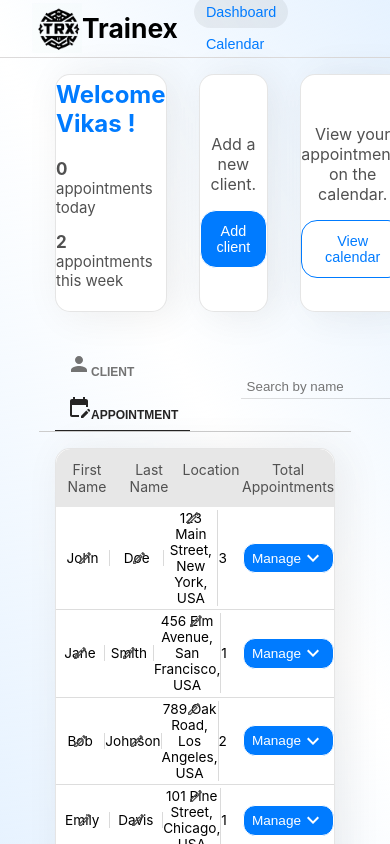
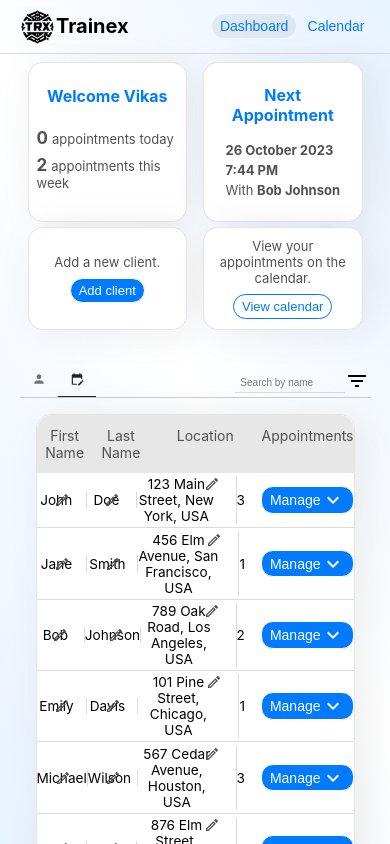
Before and after one commit to Vikas10102001/Trainex, a React (Create React App) app: page / in a window 390 px wide. Built offline with nearby package versions, Linux system fonts and the light colour scheme.

Commit message:
added responsive styles

```diff
--- a/src/components/Appointment/AppointmentData.jsx
+++ b/src/components/Appointment/AppointmentData.jsx
@@ -1,7 +1,7 @@
 import AppointmentDataItem from "./AppointmentDataItem";
 export default function AppointmentData({ item }) {
   return (
-    <ul className="table">
+    <ul className="table appointment">
       <li className="table-header">
         <div>No.</div>
         <div>Date</div>
--- a/src/components/Appointment/AppointmentTable.jsx
+++ b/src/components/Appointment/AppointmentTable.jsx
@@ -16,12 +16,12 @@ function AppointmentTable({ clientAppointment }) {
   };
   return (
     <Card className={"table-card"}>
-      <ul className="table">
+      <ul className="table client-appointment">
         <li className="table-header">
           <div>First Name</div>
           <div>Last Name</div>
           <div>Location</div>
-          <div>Total Appointments</div>
+          <div>Appointments</div>
         </li>
         {clientAppointment.length === 0 ? (
           <p className="no-data">No appoitnments</p>
--- a/src/components/Calender/Info/InfoCard.jsx
+++ b/src/components/Calender/Info/InfoCard.jsx
@@ -20,8 +20,7 @@ export default function InfoCard({ data, currentDate }) {
   const handleModalOnCancel = () => {
     setCountModalIsOpen(false);
   };
-  let str = "appointment";
-  if (count > 1) str = str + "s";
+  let str = "scheduled";
   data.sort(compareTimes);
   return (
     <div>
--- a/src/components/Calender/Main/Day.jsx
+++ b/src/components/Calender/Main/Day.jsx
@@ -3,14 +3,15 @@ import Info from "../Info/Info";
 
 export default function Day({ currentMonth, day, clientAppointment }) {
   const current = new Date();
-  const currentDate =
-    `${currentMonth.getMonth()+1}/${day}/${current.getFullYear()}`
+  const currentDate = `${
+    currentMonth.getMonth() + 1
+  }/${day}/${current.getFullYear()}`;
   let clientAppointmentForDate = [];
   for (let el of clientAppointment) {
     el.appointments.forEach((appointment) => {
       if (currentDate === appointment.date)
         clientAppointmentForDate.push({
-          name: el.firstName + el.lastName,
+          name: el.firstName + " " + el.lastName,
           time: appointment.time,
         });
     });
--- a/src/components/Dashboard/Main/DashboardMainHeader.jsx
+++ b/src/components/Dashboard/Main/DashboardMainHeader.jsx
@@ -32,14 +32,14 @@ export default function DashboardMainHeader({
           onClick={handleClientSwitch}
         >
           <Person />
-          Client
+          <span>Client</span>
         </button>
         <button
           onClick={handleAppointmentSwitch}
           className={`${switchAppointment ? "active" : ""}`}
         >
           <EditCalendar />
-          Appointment
+          <span>Appointment</span>
         </button>
       </div>
       {switchAppointment && (
--- a/src/components/Dashboard/Top/DashboardTopLeft.jsx
+++ b/src/components/Dashboard/Top/DashboardTopLeft.jsx
@@ -12,9 +12,10 @@ export default function DashboradTopLeft({
   todayAppointments,
   weeklyAppointments,
 }) {
+  const trainer = "Vikas";
   return (
     <Card additionalStyles={additionalStyles} className={"dashboard-top-left"}>
-      <div className="data-heading">Welcome Vikas !</div>
+      <div className="data-heading">Welcome {trainer}</div>
       <div className="data-items">
         <div className="data-item">
           <p className="key">
--- a/src/components/Dashboard/Top/DashboardTopRight.jsx
+++ b/src/components/Dashboard/Top/DashboardTopRight.jsx
@@ -22,7 +22,7 @@ export default function DashboardTopRight({
   )
     formatDateAndTime = formatDate(nextAppointment);
   return (
-    <Card additionalStyles={additionalStyles}>
+    <Card additionalStyles={additionalStyles} className={"dashboard-top-right"}>
       <div className="data-heading">Next Appointment</div>
       {nextAppointment ? (
         <div className="data-items">
--- a/src/components/shared/component/Alert.jsx
+++ b/src/components/shared/component/Alert.jsx
@@ -17,5 +17,5 @@ export default function Alert({ data}) {
       clearTimeout(timer);
     };
   }, [dispatch]);
-  return visible ? <div className={`alert alert_${data.type}`}>{data.message}</div> : null;
+  return visible ? <div className={`alert alert_$`}>{data.message}</div> : null;
 }
--- a/src/styles/App.css
+++ b/src/styles/App.css
@@ -17,6 +17,7 @@ body {
 
 ::-webkit-scrollbar {
   width: 5px;
+  height: 5px;
 }
 
 ::-webkit-scrollbar-track {
@@ -39,6 +40,9 @@ body {
   height: 100vh;
   overflow: scroll;
   overflow-x: hidden;
+  display: flex;
+  align-items: center;
+  flex-direction: column;
 }
 a {
   text-decoration: none;
@@ -117,6 +121,7 @@ a {
   border-radius: 15px;
   border: 1px solid rgba(5, 5, 5, 0.1);
   box-shadow: 9px 2px 40px 1px rgba(0, 0, 0, 0.07);
+  height: fit-content;
 }
 
 /* button */
@@ -205,7 +210,7 @@ button.danger:hover {
   position: relative;
 }
 .editable-field .field {
-  width: 100%;
+  width: 80%;
   display: flex;
   justify-content: space-around;
   align-items: center;
@@ -222,6 +227,7 @@ button.danger:hover {
   right: 1rem;
 }
 
+/* input */
 input[type="search"],
 input[type="date"] {
   padding: 0.25rem 1rem 0.25rem 0.35rem;
@@ -247,3 +253,27 @@ input[type="time"] {
   font-size: 12px;
   margin: 0;
 }
+@media screen and (max-width: 780px)
+{
+  .alert{
+    padding: 0.6rem 2rem;
+    width: max-content;
+  }
+}
+@media screen and (max-width: 500px) {
+  .modal-card {
+    max-width: 80vw;
+  }
+  .alert{
+    padding: 0.6rem 1rem;
+    width: 200px;
+  }
+}
+
+@media screen and (max-width: 450px)
+{
+  .modal-card button{
+    margin: 0 0.25rem;
+    padding: 0.25rem 0.5rem;
+  }
+}
--- a/src/styles/dashboard.css
+++ b/src/styles/dashboard.css
@@ -1,17 +1,23 @@
 .dashboard-top {
   display: flex;
+  position: relative;
   justify-content: space-between;
   height: 32vh;
   width: 80vw;
-  position: relative;
-  left: 50%;
-  transform: translateX(-40vw);
   box-sizing: border-box;
 }
 .dashboard-top .data-heading {
   font-size: 1.5rem;
   font-weight: bold;
   color: #007bff;
+  text-align: center;
+}
+.dashboard-top-left,
+.dashboard-top-right,
+.dashboard-top-middle .card {
+  height: 13rem;
+  padding: 0.5rem;
+  box-sizing: border-box;
 }
 .dashboard-top-middle {
   flex: 2;
@@ -123,14 +129,6 @@
   padding: 0.4rem 0.65rem;
 }
 
-.table-card {
-  overflow: hidden;
-}
-ul.table {
-  list-style-type: none;
-  padding: 0;
-  margin: 0;
-}
 ul.table .no-data {
   text-align: center;
 }
@@ -149,11 +147,18 @@ li.table-row {
   border-bottom: 1px solid #ddd;
   padding: 0.2rem 0;
 }
-
 li.table-row div,
 li.table-header div {
   flex: 1;
   text-align: center;
+}
+.table.client-appointment li.table-row div:nth-child(3),
+.table.client-appointment li.table-header div:nth-child(3) {
+  flex-grow: 2;
+}
+.table.appointment li.table-row div:nth-child(3),
+.table.appointment li.table-header div:nth-child(3) {
+  flex-grow: 1;
 }
 li.table-header div {
   color: #515151;
@@ -166,6 +171,7 @@ li .table-row-item {
   justify-content: center;
   align-items: center;
 }
+
 li.table-row button {
   display: flex;
   justify-content: center;
@@ -192,6 +198,7 @@ li.table-row span {
 li.table-row.client div {
   font-size: 14px;
 }
+
 /* Create appointment */
 .create-appointment {
   display: flex;
@@ -237,3 +244,129 @@ li.table-row.client div {
 .confirm-modal-btn {
   margin: 0 0.75rem;
 }
+
+@media screen and (max-width: 1050px) {
+  .dashboard-top-middle {
+    flex-direction: column;
+    height: 13rem;
+    flex: 1;
+    margin: 1rem 0;
+    justify-content: space-between;
+  }
+  .dashboard-top-middle button {
+    padding: 0.25rem 0.5rem;
+    font-size: 13px;
+    margin-top: 0.5rem;
+  }
+  .dashboard-top-middle .card {
+    margin: 0;
+    box-sizing: border-box;
+  }
+  .dashboard-top-middle .card p {
+    margin: 0;
+    font-size: 13px;
+  }
+  .dashboard-top-middle div:nth-child(2) {
+    margin-top: 1rem;
+  }
+}
+@media screen and (max-width: 950px) {
+  .dashboard-main .table-data,
+  .dashboard-top,
+  .dashboard-main .header {
+    width: 90%;
+  }
+  li .table-row-item.manage button {
+    padding: 0.05rem 0.5rem;
+  }
+  li .table-row-item.manage button span {
+    font-size: 14px;
+  }
+}
+
+@media screen and (max-width: 755px) {
+  ul.table {
+    list-style-type: none;
+    padding: 0;
+    margin: 0;
+  }
+  .dashboard-top-middle {
+    width: 90vw;
+    position: absolute;
+    top: 80%;
+    flex-direction: row;
+  }
+  .dashboard-top-middle .card {
+    height: max-content;
+    margin: 1rem 0.5rem;
+    box-sizing: border-box;
+  }
+  .dashboard-top-left.card,
+  .dashboard-top-right.card {
+    height: max-content;
+    min-height: 10rem;
+    margin: 0.5rem;
+  }
+  .dashboard-top-left.card .key {
+    margin: 0.4rem 0;
+  }
+  .dashboard-main {
+    position: relative;
+    top: 10%;
+  }
+  .filter {
+    margin-right: 3rem;
+  }
+  .filter input[type="search"] {
+    width: 150px;
+  }
+}
+
+@media screen and (max-width: 635px) {
+  .dashboard-top-middle .card {
+    min-height: 85.6px;
+  }
+  .dashboard-top .data-heading {
+    font-size: 1.2rem;
+  }
+  .dashboard-top .card .key {
+    font-size: 13px;
+  }
+  .dashboard-top-right .value {
+    font-size: 13px;
+  }
+  .dashboard-main {
+    top: 12%;
+  }
+  .dashboard-main .switch button {
+    font-size: 10px;
+    margin-left: 0;
+  }
+}
+@media screen and (max-width: 480px) {
+  .dashboard-top .data-heading {
+    font-size: 1rem;
+  }
+  .dashboard-top-middle .card {
+    min-height: 103.2px;
+  }
+  .dashboard-main .switch button span {
+    display: none;
+  }
+  .dashboard-main .switch button *{
+    font-size: 14px;
+  }
+  .dashboard-main .header {
+    align-items: baseline;
+  }
+  .filter {
+    margin-right: 3rem;
+  }
+  .dashboard-main {
+    top: 14%;
+  }
+  .filter input[type="search"] {
+    width: 110px;
+    font-size: 10px;
+  }
+}
--- a/src/styles/navigation.css
+++ b/src/styles/navigation.css
@@ -44,3 +44,36 @@
   font-weight: bold;
   font-size: 1.65rem;
 }
+
+@media screen and (max-width: 750px) {
+  .navbar .right {
+    padding-right: 1rem;
+  }
+  .navbar button {
+    margin: 0 0.25rem;
+  }
+  .navbar .left {
+    padding-left: 1rem;
+  }
+}
+@media screen and (max-width: 500px) {
+  .navbar .logo-name {
+    font-size: 1.25rem;
+  }
+  .navbar .logo a img {
+    width: 40px;
+    height: 40px;
+  }
+  .navbar button {
+    font-size: 14px;
+    margin: 0 0.10rem;
+    padding: 0.25rem 0.5rem;
+  }
+}
+@media screen and (max-width: 305px)
+{
+  .navbar .right {
+    position: relative;
+    left:15%;
+  }
+}
```
Also changed, not shown: src/styles/calendar.css (+78 -2 lines).
